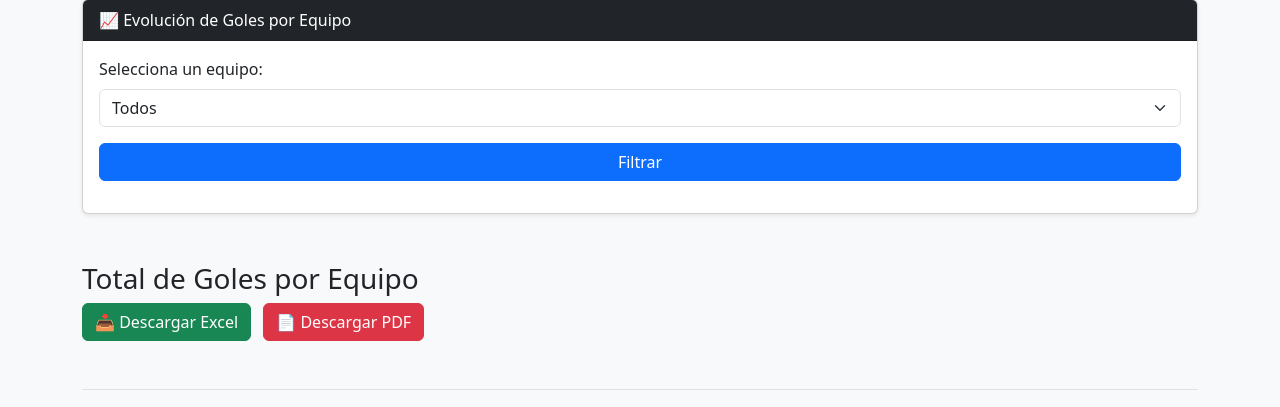
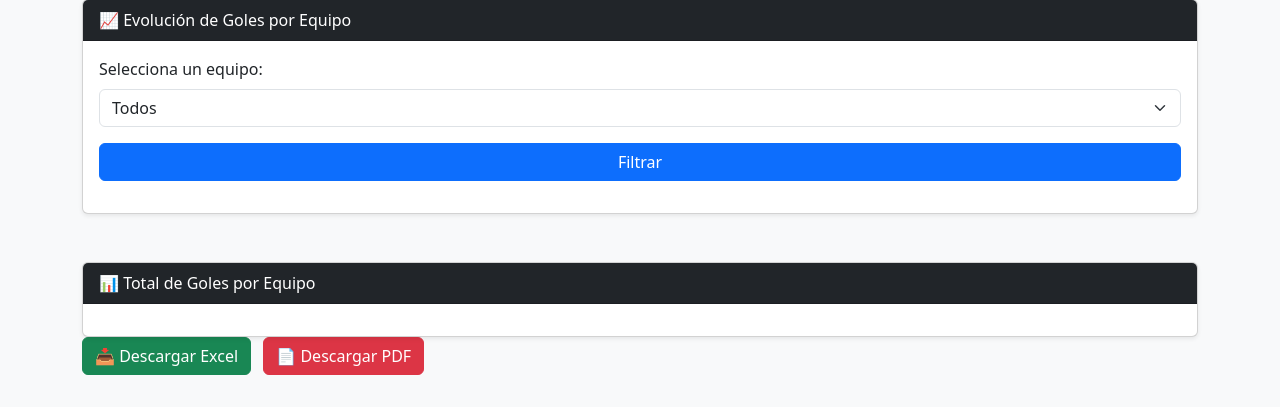
Before and after one commit to cristianriveraxd/Analisis-Predictivo-de-Resultados, a Flask app: template templates/dashboard.html in a window 1280 px wide. Shown: the part 598-1005 px from the top of the page. Run offline with Flask 3, Linux system fonts and the light colour scheme; the template is opened without the code that fills it, so the values that code supplies are empty.

Commit message:
Total de Goles por Equipo
diseño grafica

```diff
--- a/templates/dashboard.html
+++ b/templates/dashboard.html
@@ -163,9 +163,19 @@
     </div>
 </form>-->
 
-<div>{{ grafico_equipos | safe }}</div>
-<h3 class="mt-5">Total de Goles por Equipo</h3>
-<div>{{ grafico_barras | safe }}</div>
+<!-- Sección: Total de Goles por Equipo -->
+<section class="mt-5">
+  <div class="card shadow-sm">
+    <div class="card-header bg-dark text-white">
+      📊 Total de Goles por Equipo
+    </div>
+    <div class="card-body">
+      <div class="d-flex justify-content-center">
+        <div>{{ grafico_barras | safe }}</div>
+      </div>
+    </div>
+  </div>
+</section>
 
 <div class="mb-4">
     <a href="/descargar/excel" class="btn btn-success me-2">📥 Descargar Excel</a>
```
